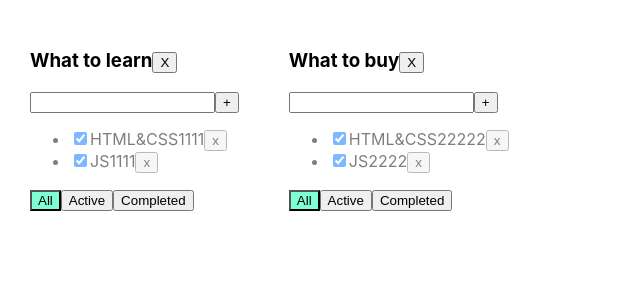
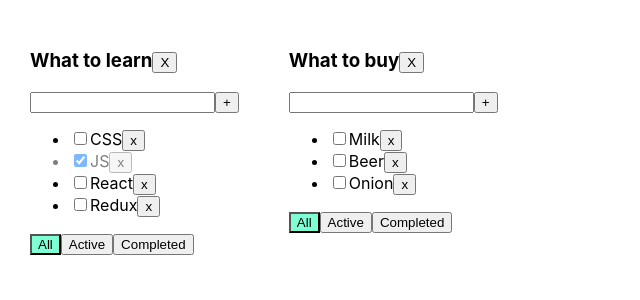
Before and after one commit to roma1524/thirdSprintPractice, a React app: page / in a window 1280 px wide. Shown: the top 300 px of the page, without its empty margins (0-640 px from the left). Built offline with nearby package versions, Linux system fonts and the light colour scheme; the HTML template or start-up script is replaced by a standard one.

Commit message:
added EditableSpan

```diff
--- a/src/App.tsx
+++ b/src/App.tsx
@@ -1,12 +1,14 @@
 import {useState} from 'react';
+// @ts-ignore
 import './App.css';
 import {Todolist} from './Todolist';
 import {v1} from 'uuid';
 
-export type FilterValuesType = "all" | "active" | "completed";
+export type FilterValuesType = "All" | "Active" | "Completed";
 export type TodolistsType = {
     id: string
     title: string
+    filter: FilterValuesType
 }
 export type TasksType = {
     id: string
@@ -14,102 +16,76 @@ export type TasksType = {
     isDone: boolean
 }
 export type TasksStateType = {
-    [key: string]: {
-        data: TasksType[]
-        filter: FilterValuesType
-    }
+    [key: string]: TasksType[]
 }
 
 function App() {
 
-   /* const [todoLists, setTodoLists] = useState<TodoListType[]>([
-        {id: todoListId1, title: 'What to learn', filter: 'All'},
-        {id: todoListId2, title: 'What to buy', filter: 'All'}
+    let todolistId1 = v1();
+    let todolistId2 = v1();
+
+    const [todoLists, setTodoLists] = useState<TodolistsType[]>([
+        {id: todolistId1, title: 'What to learn', filter: 'All'},
+        {id: todolistId2, title: 'What to buy', filter: 'All'}
     ]);
-
-
-    const [tasks, setTasks] = useState<TasksObjPropsType>({
-        [todoListId1]: [
+    const [tasks, setTasks] = useState<TasksStateType>({
+        [todolistId1]: [
             {id: v1(), title: 'CSS', isDone: false},
             {id: v1(), title: 'JS', isDone: true},
             {id: v1(), title: 'React', isDone: false},
             {id: v1(), title: 'Redux', isDone: false}
         ],
-        [todoListId2]: [
+        [todolistId2]: [
             {id: v1(), title: 'Milk', isDone: false},
             {id: v1(), title: 'Beer', isDone: false},
             {id: v1(), title: 'Onion', isDone: false}
         ],
-    })*/
-
-    let todolistId1 = v1();
-    let todolistId2 = v1();
-
-    let [todolists, setTodolists] = useState<Array<TodolistsType>>([
-        {id: todolistId1, title: "What to learn"},
-        {id: todolistId2, title: "What to buy"}
-    ])
-
-    let [tasks, setTasks] = useState<TasksStateType>({
-        [todolistId1]: {
-            data: [
-                {id: v1(), title: "HTML&CSS1111", isDone: true},
-                {id: v1(), title: "JS1111", isDone: true}
-            ],
-            filter: "all"
-        },
-        [todolistId2]: {
-            data: [
-                {id: v1(), title: "HTML&CSS22222", isDone: true},
-                {id: v1(), title: "JS2222", isDone: true}
-            ],
-            filter: "all"
-        }
-    });
+    })
 
     const removeTodolist = (payload: { todolistId: string }) => {
-        setTodolists(todolists.filter(el => el.id !== payload.todolistId))
+        setTodoLists(todoLists.filter(el => el.id !== payload.todolistId))
         delete tasks[payload.todolistId]
         setTasks({...tasks})
     }
-
     function removeTask(payload: { todolistId: string, taskId: string }) {
         setTasks({
             ...tasks,
-            [payload.todolistId]: {
-                ...tasks[payload.todolistId],
-                data: tasks[payload.todolistId].data.filter(el => el.id !== payload.taskId)
-            }
+            [payload.todolistId]: tasks[payload.todolistId].filter(el => el.id !== payload.taskId)
         })
     }
-
     function addTask(payload: { todolistId: string, title: string }) {
 
         const newItem = {id: v1(), title: payload.title, isDone: false}
 
         setTasks({
             ...tasks,
-            [payload.todolistId]: {...tasks[payload.todolistId], data: [...tasks[payload.todolistId].data, newItem]}
+            [payload.todolistId]: [...tasks[payload.todolistId], newItem]
         })
     }
-
     function changeStatus(payload: { todolistId: string, taskId: string, newIsDone: boolean }) {
-        setTasks({...tasks, [payload.todolistId]: {...tasks[payload.todolistId], data: tasks[payload.todolistId].data.map(el => el.id === payload.taskId ? {...el, isDone: payload.newIsDone} : el)}})
+        setTasks({...tasks, [payload.todolistId]: tasks[payload.todolistId].map(el => el.id === payload.taskId ? {...el, isDone: payload.newIsDone} : el)})
+    }
+    function changeFilter(payload: {todolistId: string, filter: FilterValuesType}) {
+        setTodoLists(todoLists.map(el => el.id === payload.todolistId ? {...el, filter: payload.filter} : el))
     }
 
-    function changeFilter(payload: {todolistId: string, filter: FilterValuesType}) {
-        setTasks({...tasks, [payload.todolistId]: {...tasks[payload.todolistId], filter: payload.filter}})
+    function changeTodolistTitle  (payload :{title: string, todolistId: string})  {
+        setTodoLists(todoLists.map(el => el.id === payload.todolistId ? {...el, title: payload.title} : el))
+    }
+
+    function changeTaskTitle  (payload :{todolistId: string, title: string, taskId: string})  {
+        setTasks({...tasks,  [payload.todolistId]: tasks[payload.todolistId].map(el => el.id === payload.taskId ? {...el, title: payload.title} : el)})
     }
 
     return (
         <div className="App">
-            {todolists.map((el) => {
-                let tasksForTodolist = tasks[el.id].data;
-                if (tasks[el.id].filter === "active") {
-                    tasksForTodolist = tasks[el.id].data.filter(t => t.isDone === false);
+            {todoLists.map((el) => {
+                let tasksForTodolist = tasks[el.id];
+                if (el.filter === "Active") {
+                    tasksForTodolist = tasks[el.id].filter(t => t.isDone === false);
                 }
-                if (tasks[el.id].filter === "completed") {
-                    tasksForTodolist = tasks[el.id].data.filter(t => t.isDone === true);
+                if (el.filter === "Completed") {
+                    tasksForTodolist = tasks[el.id].filter(t => t.isDone === true);
                 }
                 return (
                     <Todolist
@@ -121,8 +97,10 @@ function App() {
                         changeFilter={changeFilter}
                         addTask={addTask}
                         changeTaskStatus={changeStatus}
-                        filter={tasks[el.id].filter}
+                        filter={el.filter}
                         removeTodolist={removeTodolist}
+                        changeTodolistTitle={changeTodolistTitle}
+                        changeTaskTitle={changeTaskTitle}
                     />
                 )
             })}
--- /dev/null
+++ b/src/EditableSpan.tsx
@@ -0,0 +1,39 @@
+import {useState} from "react";
+
+type Props = {
+    title: string
+    callback: (title: string) => void
+}
+
+export const EditableSpan = (props: Props) => {
+    let [title, setTitle] = useState(props.title);
+    let [isEditMode, setIsEditMode] = useState<boolean>(false)
+
+    const turnOnEditMode = () => {
+        setIsEditMode(true)
+    }
+    const turnOffEditMode = () => {
+        setIsEditMode(false)
+        props.callback(title)
+    }
+
+    const onVhangeTitle = (e: React.ChangeEvent<HTMLInputElement>) => {
+        setTitle(e.currentTarget.value)
+    }
+
+    return (
+        <>
+            {
+                isEditMode ?
+                    <input type="text"
+                           value={title}
+                           onChange={onVhangeTitle}
+                           onBlur={turnOffEditMode}
+                           autoFocus
+                    /> :
+                    <span onDoubleClick={turnOnEditMode}>{props.title}</span>
+            }
+        </>
+
+    )
+}
--- a/src/Todolist.tsx
+++ b/src/Todolist.tsx
@@ -1,27 +1,29 @@
 import {ChangeEvent, KeyboardEvent, useState} from 'react';
 import {FilterValuesType, TasksType} from "@/App.tsx";
+import {EditableSpan} from "@/EditableSpan.tsx";
 
 type PropsType = {
     todolistId: string
     title: string
     tasks: TasksType[]
-    removeTask: (payload: {todolistId: string, taskId: string}) => void
-    changeFilter: (payload: {todolistId: string, filter: FilterValuesType}) => void
-    addTask: (payload: {todolistId: string, title: string}) => void
-    changeTaskStatus: (payload:{todolistId: string, taskId: string, newIsDone: boolean}) => void
+    removeTask: (payload: { todolistId: string, taskId: string }) => void
+    changeFilter: (payload: { todolistId: string, filter: FilterValuesType }) => void
+    addTask: (payload: { todolistId: string, title: string }) => void
+    changeTaskStatus: (payload: { todolistId: string, taskId: string, newIsDone: boolean }) => void
     filter: FilterValuesType
-    removeTodolist: (payload: {todolistId: string}) => void
+    removeTodolist: (payload: { todolistId: string }) => void
+    changeTodolistTitle: (payload: { title: string, todolistId: string }) => void
+    changeTaskTitle: (payload: { title: string, taskId: string, todolistId: string }) => void
 }
 
 export function Todolist(props: PropsType) {
-
-    let [title, setTitle] = useState("")
+    let [title, setTitle] = useState('');
     let [error, setError] = useState<string | null>(null)
 
     const addTask = () => {
         let newTitle = title.trim();
         if (newTitle !== '') {
-            props.addTask( {todolistId: props.todolistId, title: newTitle})
+            props.addTask({todolistId: props.todolistId, title: newTitle})
         } else {
             setError('Так не пойдёт, надо что-то написать!')
         }
@@ -34,22 +36,27 @@ export function Todolist(props: PropsType) {
     }
 
     const onKeyPressHandler = (e: KeyboardEvent<HTMLInputElement>) => {
-        if(e.charCode === 13) {
+        if (e.charCode === 13) {
             addTask()
         }
     }
 
-    const onAllClickHandler = () => props.changeFilter({todolistId: props.todolistId, filter: "all"});
-    const onActiveClickHandler = () => props.changeFilter({todolistId: props.todolistId, filter: "active"});
-    const onCompletedClickHandler = () => props.changeFilter({todolistId: props.todolistId, filter: "completed"});
-
+    const onAllClickHandler = () => props.changeFilter({todolistId: props.todolistId, filter: "All"});
+    const onActiveClickHandler = () => props.changeFilter({todolistId: props.todolistId, filter: "Active"});
+    const onCompletedClickHandler = () => props.changeFilter({todolistId: props.todolistId, filter: "Completed"});
     const removeTodolistHandler = () => {
         props.removeTodolist({todolistId: props.todolistId})
     }
 
+
+    const changeTodolistTitleHandler = (title: string) => {
+        props.changeTodolistTitle({todolistId: props.todolistId, title})
+    }
+
+
     return <div>
         <h3>
-            {props.title}
+            <EditableSpan title={props.title} callback={changeTodolistTitleHandler}/>
             <button onClick={removeTodolistHandler}>X</button>
 
         </h3>
@@ -59,35 +66,47 @@ export function Todolist(props: PropsType) {
                    onKeyPress={onKeyPressHandler}
                    className={error ? "error" : ""}
             />
+
             <button onClick={addTask}>+</button>
             {error && <div className="error-message">{error}</div>}
         </div>
         <ul>
-            {
+            { props.tasks.length === 0 ? 'have no massages'
+                :
                 props.tasks.map(t => {
                     const onClickHandler = () => props.removeTask({todolistId: props.todolistId, taskId: t.id})
                     const onChangeHandler = (e: ChangeEvent<HTMLInputElement>) => {
-                        props.changeTaskStatus({todolistId: props.todolistId, taskId: t.id, newIsDone: e.currentTarget.checked});
+                        props.changeTaskStatus({
+                            todolistId: props.todolistId,
+                            taskId: t.id,
+                            newIsDone: e.currentTarget.checked
+                        });
+                    }
+                    const changeTaskTitleHandler = (title: string) => {
+                        props.changeTaskTitle({title, taskId: t.id, todolistId: props.todolistId})
                     }
 
-                    return <li key={t.id} className={t.isDone ? "is-done" : ""}>
-                        <input type="checkbox"
-                               onChange={onChangeHandler}
-                               checked={t.isDone}/>
-                        <span>{t.title}</span>
-                        <button onClick={onClickHandler}>x</button>
-                    </li>
+                    return (
+                        <li key={t.id} className={t.isDone ? "is-done" : ""}>
+                            <input type="checkbox"
+                                   onChange={onChangeHandler}
+                                   checked={t.isDone}/>
+
+                            <EditableSpan title={t.title} callback={changeTaskTitleHandler}/>
+                            <button onClick={onClickHandler}>x</button>
+                        </li>
+                    )
                 })
             }
         </ul>
         <div>
-            <button className={props.filter === 'all' ? "active-filter" : ""}
+            <button className={props.filter === 'All' ? "active-filter" : ""}
                     onClick={onAllClickHandler}>All
             </button>
-            <button className={props.filter === 'active' ? "active-filter" : ""}
+            <button className={props.filter === 'Active' ? "active-filter" : ""}
                     onClick={onActiveClickHandler}>Active
             </button>
-            <button className={props.filter === 'completed' ? "active-filter" : ""}
+            <button className={props.filter === 'Completed' ? "active-filter" : ""}
                     onClick={onCompletedClickHandler}>Completed
             </button>
         </div>
```
